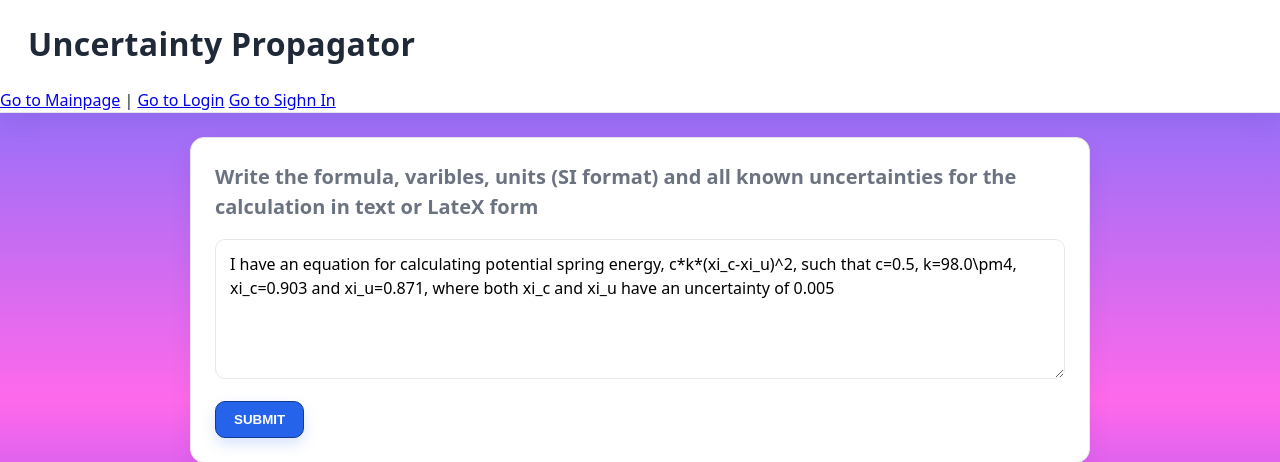
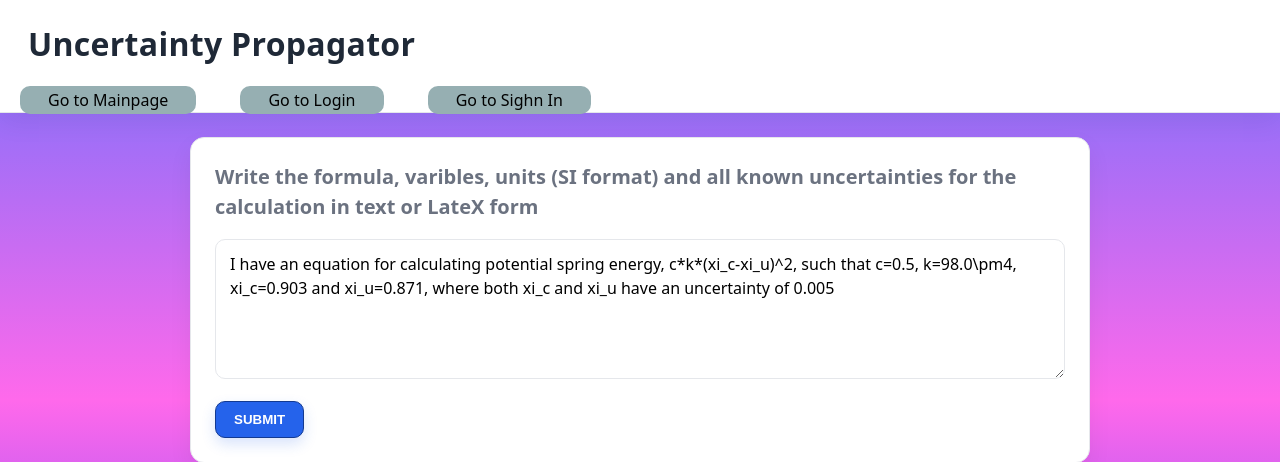
Before and after one commit to ImNotJahan/Emberhacks2025, a Flask app: page / in a window 1280 px wide. Shown: the top 462 px of the page. Run offline with Flask 3, Linux system fonts and the light colour scheme; parts of the project's set-up code (start-up, migrations or seed data) failed here and were passed over.

Commit message:
Fixed css

```diff
--- a/static/styles.css
+++ b/static/styles.css
@@ -22,7 +22,14 @@
   --radius:14px;
   --gap:16px;
 }
-
+a{
+  background-color: rgb(150, 175, 178);
+  margin: 20px;
+  padding: 3px clamp(16px, 4vw, 28px);
+  border-radius: 10px;
+  color: black;
+  text-decoration: none;
+}
 * { box-sizing: border-box; }
 html, body { height: 100%; }
 body {
--- a/templates/index.html
+++ b/templates/index.html
@@ -12,7 +12,7 @@
   <header>
     <h1>Uncertainty Propagator</h1>
     <nav>
-      <a href="\">Go to Mainpage</a> |
+      <a href="\">Go to Mainpage</a>
       <a href="login">Go to Login</a>
       <a href="sighnin">Go to Sighn In</a>
     </nav>
--- a/templates/login.html
+++ b/templates/login.html
@@ -12,7 +12,7 @@
   <header>
     <h1>Login</h1>
     <nav>
-      <a href="\">Go to Mainpage</a> |
+      <a href="\">Go to Mainpage</a>
       <a href="login">Go to Login</a>
       <a href="sighnin">Go to Sighn In</a>
     </nav>
--- a/templates/sighnin.html
+++ b/templates/sighnin.html
@@ -12,7 +12,7 @@
   <header>
     <h1>Sighn In</h1>
     <nav>
-      <a href="\">Go to Mainpage</a> |
+      <a href="\">Go to Mainpage</a>
       <a href="login">Go to Login</a>
       <a href="sighnin">Go to Sighn In</a>
     </nav>
```
